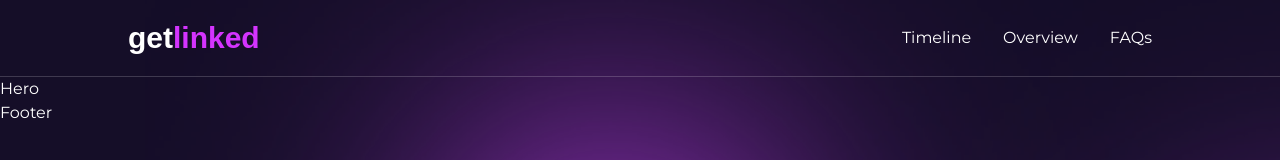
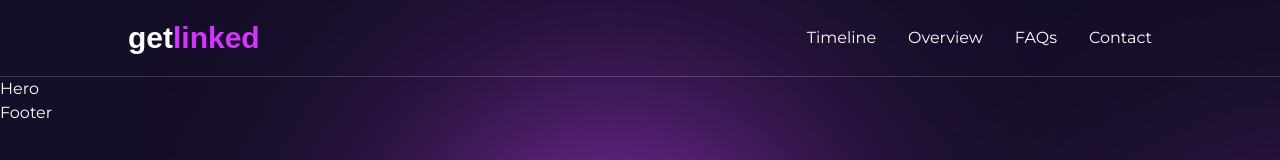
Before and after one commit to gift56/getlinked-ui-challengn, a Next.js app: page / in a window 1280 px wide. Shown: the top 160 px of the page. Built offline with nearby package versions, Linux system fonts and the light colour scheme; a web font is replaced by a local one.

Commit message:
working on hero page

```diff
--- a/components/Navbar.tsx
+++ b/components/Navbar.tsx
@@ -48,10 +48,20 @@ const Navbar = () => {
           </Link>
           <nav className="flex items-center justify-end gap-8">
             {navLinks.map((item, i) => (
-              <Link href={item.href} key={i} className="text-base font-normal hover:text-primary transition-all">
+              <Link
+                href={item.href}
+                key={i}
+                className="text-base font-normal hover:text-primary transition-all"
+              >
                 {item.text}
               </Link>
             ))}
+            <Link
+              href="/contact"
+              className="text-base font-normal hover:text-primary transition-all"
+            >
+              Contact
+            </Link>
           </nav>
         </div>
       </div>
```
